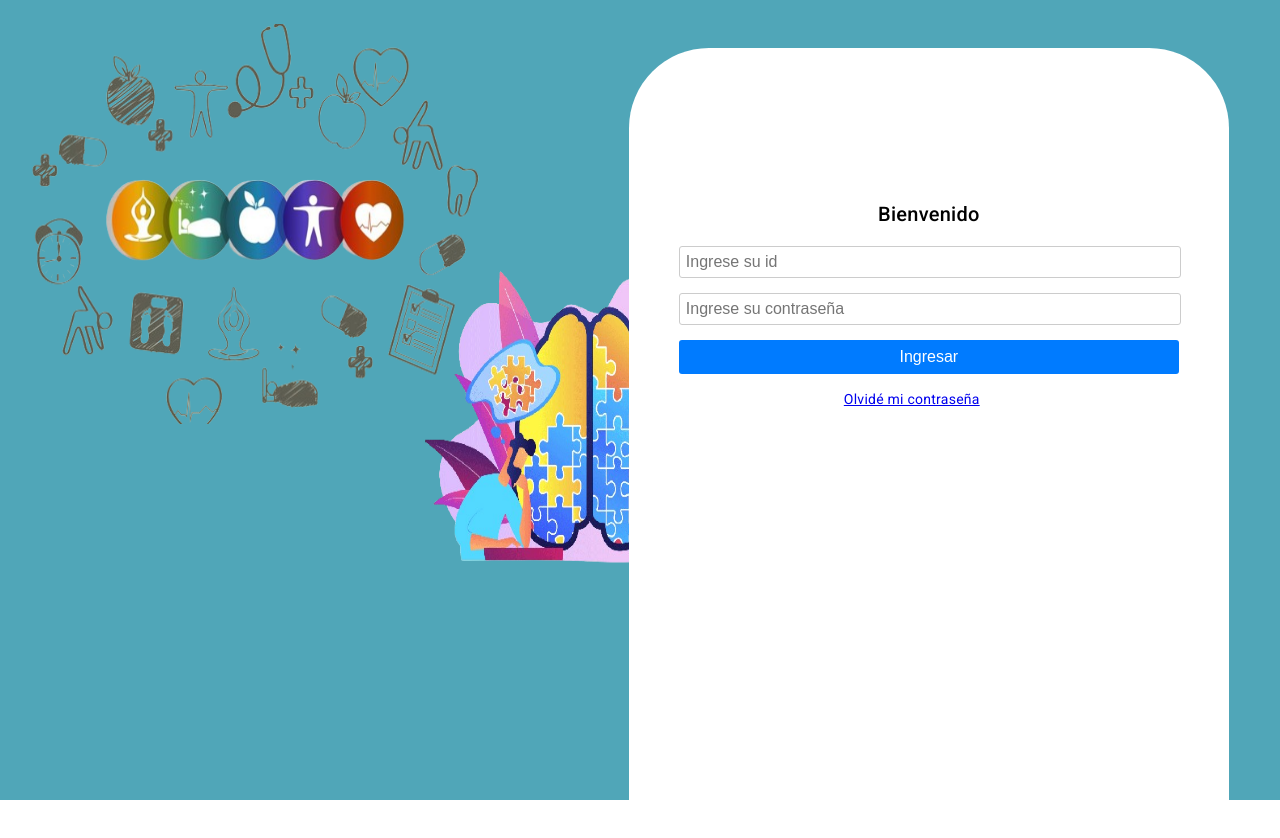
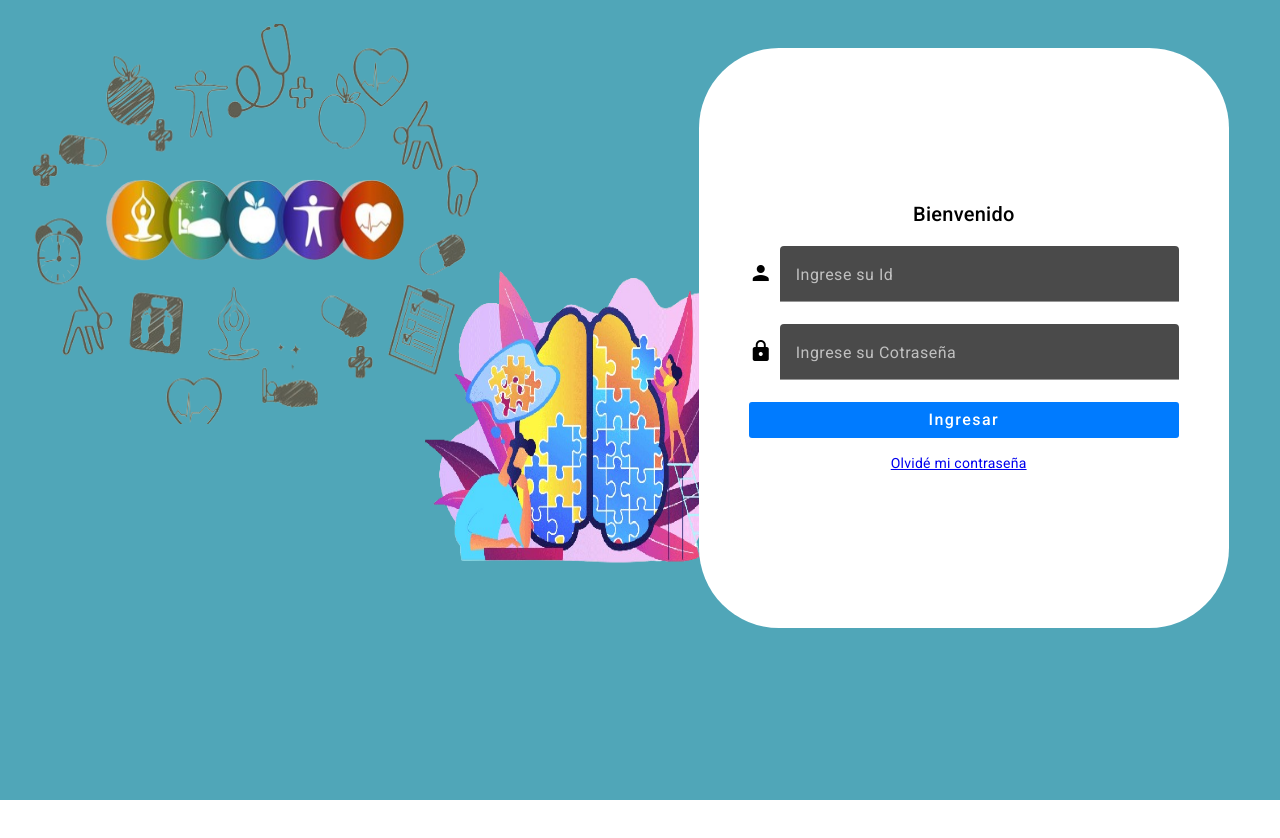
Before and after one commit to fundacion-ama-org/ama-platform-frontend, an Angular app: page /auth/iniciar-sesion in a window 1280 px wide. Shown: the top 838 px of the page. After the commit the page ends 800 px from the top, so only its background shows below. Built offline with nearby package versions, Linux system fonts and the light colour scheme.

Commit message:
Ajustes de estilos en login y restaurar login

```diff
--- a/src/app/modules/login/login-routing.module.ts
+++ b/src/app/modules/login/login-routing.module.ts
@@ -2,10 +2,12 @@ import { NgModule } from '@angular/core';
 import { RouterModule, Routes } from '@angular/router';
 import { IniciarSesionComponent } from './pages/iniciar-sesion/iniciar-sesion.component';
 import { RestaurarLoginComponent } from './pages/restaurar-login/restaurar-login.component';
+import { ListarBeneficiarioComponent } from '../beneficiario/pages/listar-beneficiario/listar-beneficiario.component';
 
 const routes: Routes = [
   { path: 'iniciar-sesion', component: IniciarSesionComponent },
   { path: 'restaurar-login', component: RestaurarLoginComponent },
+  { path: 'listar', component: ListarBeneficiarioComponent },
   { path: '**', redirectTo: 'iniciar-sesion' }
 ];
 
--- a/src/app/modules/login/pages/iniciar-sesion/iniciar-sesion.component.css
+++ b/src/app/modules/login/pages/iniciar-sesion/iniciar-sesion.component.css
@@ -80,8 +80,8 @@ body {
     font-family: Arial, sans-serif;
 }
 .login-container {
-    width: 500px;
-    height: 590px;
+    width: 430px;
+    height: 280px;
     padding: 150px 50px;
     background: white;
     position: absolute;
@@ -139,3 +139,11 @@ body {
 .icon-1-5x {
     font-size: 1.3em;
 }
+.example-form {
+    min-width: 150px;
+    max-width: 500px;
+    width: 100%;
+}
+.example-full-width {
+    width: 100%;
+}
--- a/src/app/modules/login/pages/iniciar-sesion/iniciar-sesion.component.html
+++ b/src/app/modules/login/pages/iniciar-sesion/iniciar-sesion.component.html
@@ -6,19 +6,30 @@
     <div class="col2">
         <div class="login-container">
             <h2>Bienvenido</h2>
-            <form [formGroup]="loginForm" (ngSubmit)="onSubmit()">
-                <div class="form-group">
-                    <label for="username"><i class="fa fa-user icon-1-5x"></i></label>
-                    <input type="text" id="username" name="username" placeholder="Ingrese su id" required>
+            <form class="example-form" [formGroup]="loginForm" (ngSubmit)="onSubmit()">
+                <div style="display: flex;">
+                    <mat-icon aria-hidden="false" aria-label="Icono de usuario" style="margin-top: 3.5%;
+                    margin-right: 2%;">person</mat-icon>
+                    <mat-form-field class="example-full-width" style="background: white;">
+                        <mat-label style="color: silver;">Ingrese su Id</mat-label>
+                        <input matInput placeholder="Ex. 0999999999">
+                    </mat-form-field>
                 </div>
-                <div class="form-group">
-                    <label for="password"><i class="fas fa-lock icon-1-5x"></i></label>
-                    <input type="password" id="password" name="password" placeholder="Ingrese su contraseña" required>
+                <div style="display: flex;">
+                    <mat-icon aria-hidden="false" aria-label="Icono de candado" style="margin-top: 3.5%;
+                    margin-right: 2%;">lock</mat-icon>
+                    <mat-form-field class="example-full-width">
+                        <mat-label style="color: silver;">Ingrese su Cotraseña</mat-label>
+                        <input matInput placeholder="">
+                    </mat-form-field>
                 </div>
-                <div class="form-group">
-                    <button type="submit" routerLink="/brigada" (click)="onClickLogin()">Ingresar</button>
-                </div>
-                <a routerLink="/restaurar-contraseña" class="restaurar-contraseña">Olvidé mi contraseña</a>
+
+                <section class="form-group">
+                    <div class="example-button-row">
+                      <button mat-flat-button color="primary" routerLink="/auth/listar" (click)="onClickLogin()">Ingresar</button>
+                    </div>
+                </section>
+                <a routerLink="/auth/restaurar-login" class="restaurar-contraseña">Olvidé mi contraseña</a>
             </form>
         </div>
     </div>
--- a/src/app/modules/login/pages/iniciar-sesion/iniciar-sesion.component.ts
+++ b/src/app/modules/login/pages/iniciar-sesion/iniciar-sesion.component.ts
@@ -1,6 +1,6 @@
 import { Component } from '@angular/core';
-import { FormBuilder, FormGroup, Validators, ReactiveFormsModule } from '@angular/forms';
-import { Router, RouterModule } from '@angular/router';
+import { FormBuilder, FormGroup, Validators } from '@angular/forms';
+import { Router } from '@angular/router';
 import Swal from 'sweetalert2';
 import { LoginService } from '../../services/login.service';
 
--- a/src/app/modules/login/pages/restaurar-login/restaurar-login.component.css
+++ b/src/app/modules/login/pages/restaurar-login/restaurar-login.component.css
@@ -40,9 +40,9 @@
 .restaurar {
     background: white;
     border-radius: 400px;
-    width: 35%;
-    height: 76%;
-    padding: 8% 2%;
+    width: 25%;
+    height: 41%;
+    padding: 8% 5%;
     margin-left: auto;
     margin-right: auto;
 }
@@ -62,10 +62,12 @@
 }
 .enviar {
     display: flex;
-    margin-left: 39%;
+    margin-left: 43%;
+    margin-top: 5%;
 }
 .espacio {
     margin-right: 2%;
+    font-size: medium;
 }
 .icon-1-5x {
     font-size: 1.5em;
@@ -79,3 +81,12 @@
 .cursor {
     cursor: pointer;
 }
+.example-form {
+    min-width: 150px;
+    max-width: 500px;
+    width: 100%;
+  }
+
+  .example-full-width {
+    width: 100%;
+  }
--- a/src/app/modules/login/pages/restaurar-login/restaurar-login.component.html
+++ b/src/app/modules/login/pages/restaurar-login/restaurar-login.component.html
@@ -6,13 +6,24 @@
         <h2 class="titulo">!Ups¡</h2>
         <h2 class="titulo">Olvidaste la contraseña</h2>
         <p class="frase">Por favor ingresa tu email para que puedas restablecer tu contraseña.</p>
-        <div class="form-group email">
-            <i class="fas fa-envelope icon-1-5x"></i>
-            <input type="text" id="email" name="email" placeholder="Ingresa tu correo electronico" class="input-email" required>
-        </div>
+        <form class="example-form">
+            <mat-form-field class="example-full-width">
+              <mat-label>Email</mat-label>
+              <input type="email" matInput [formControl]="emailFormControl" [errorStateMatcher]="matcher"
+                     placeholder="Ex. pat@example.com">
+              <mat-hint>Errors appear instantly!</mat-hint>
+              @if (emailFormControl.hasError('email') && !emailFormControl.hasError('required')) {
+                <mat-error>Please enter a valid email address</mat-error>
+              }
+              @if (emailFormControl.hasError('required')) {
+                <mat-error>Email is <strong>required</strong></mat-error>
+              }
+            </mat-form-field>
+          </form>
+
         <div class="enviar">
             <h5 class="espacio">Enviar</h5>
-            <i class="fas fa-arrow-right icon-1-5x cursor"></i>
+            <mat-icon aria-hidden="false" aria-label="Flecha hacia la derecha" class="cursor">keyboard_arrow_right</mat-icon>
         </div>
     </div>
 </div>
--- a/src/app/modules/login/pages/restaurar-login/restaurar-login.component.ts
+++ b/src/app/modules/login/pages/restaurar-login/restaurar-login.component.ts
@@ -1,13 +1,21 @@
 import { Component } from '@angular/core';
-import { RouterModule } from '@angular/router';
+import { FormControl, FormGroupDirective, NgForm, Validators } from '@angular/forms';
+import { ErrorStateMatcher } from '@angular/material/core';
+
+export class MyErrorStateMatcher implements ErrorStateMatcher {
+  isErrorState(control: FormControl | null, form: FormGroupDirective | NgForm | null): boolean {
+    const isSubmitted = form && form.submitted;
+    return !!(control && control.invalid && (control.dirty || control.touched || isSubmitted));
+  }
+}
 
 @Component({
   selector: 'app-restaurar-login',
-  standalone: true,
-  imports: [RouterModule],
   templateUrl: './restaurar-login.component.html',
   styleUrl: './restaurar-login.component.css'
 })
 export class RestaurarLoginComponent {
+  emailFormControl = new FormControl('', [Validators.required, Validators.email]);
 
+  matcher = new MyErrorStateMatcher();
 }
```
Also changed, not shown: src/app/modules/login/login.module.ts (+17 -4 lines).
